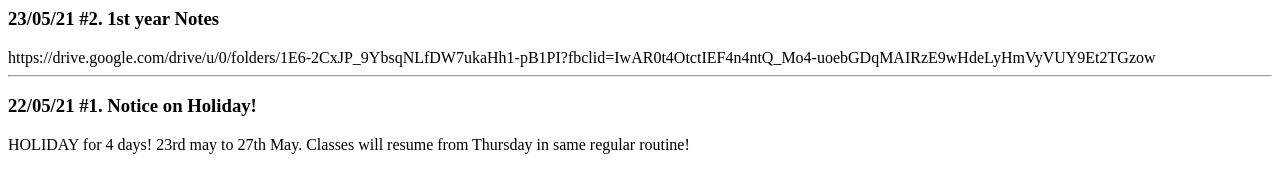
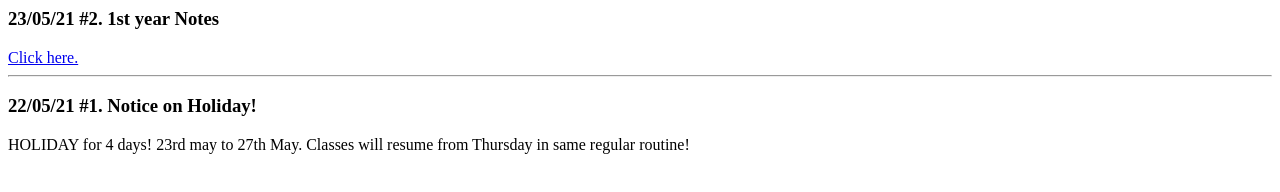
Before and after one commit to Abinawan/notice-bei78, a plain HTML site: page index.html in a window 1280 px wide. Drawn offline with Linux system fonts and the light colour scheme.

Commit message:
Update index.html

```diff
--- a/index.html
+++ b/index.html
@@ -2,7 +2,7 @@
 <head><title>BEI78 Notice </title></head>
 <body>
   <h3>23/05/21 #2. 1st year Notes</h3>
-  https://drive.google.com/drive/u/0/folders/1E6-2CxJP_9YbsqNLfDW7ukaHh1-pB1PI?fbclid=IwAR0t4OtctIEF4n4ntQ_Mo4-uoebGDqMAIRzE9wHdeLyHmVyVUY9Et2TGzow
+  <a href="https://drive.google.com/drive/u/0/folders/1E6-2CxJP_9YbsqNLfDW7ukaHh1-pB1PI?fbclid=IwAR0t4OtctIEF4n4ntQ_Mo4-uoebGDqMAIRzE9wHdeLyHmVyVUY9Et2TGzow">Click here.</a>
   <hr>
 <h3>22/05/21 #1. Notice on Holiday!</h3>
 HOLIDAY for 4 days! 23rd may to 27th May.
```
